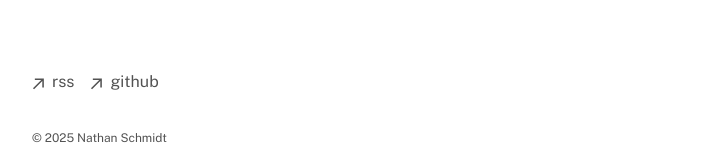
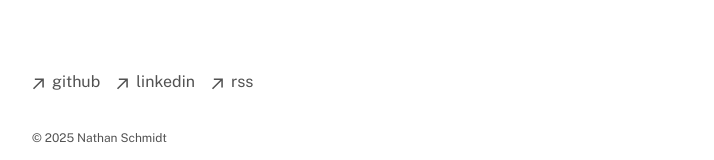
Before and after one commit to nathan-schmidt-viget/nathan-blog, a Next.js app: page / in a window 1280 px wide. Shown: the part 1014-1174 px from the top of the page, without its empty margins (280-994 px from the left). Built offline with nearby package versions, Linux system fonts and the light colour scheme.

Commit message:
[n/a] Adding linked in to footer

```diff
--- a/app/components/footer.tsx
+++ b/app/components/footer.tsx
@@ -24,10 +24,10 @@
             className='flex items-center transition-all hover:text-neutral-800 dark:hover:text-neutral-100'
             rel='noopener noreferrer'
             target='_blank'
-            href='/rss'
+            href='https://github.com/nathan-schmidt-viget'
           >
             <ArrowIcon />
-            <p className='ml-2 h-7'>rss</p>
+            <p className='ml-2 h-7'>github</p>
           </a>
         </li>
         <li>
@@ -35,10 +35,21 @@
             className='flex items-center transition-all hover:text-neutral-800 dark:hover:text-neutral-100'
             rel='noopener noreferrer'
             target='_blank'
-            href='https://github.com/nathan-schmidt-viget'
+            href='https://www.linkedin.com/in/nathanschmidtdeveloper/'
           >
             <ArrowIcon />
-            <p className='ml-2 h-7'>github</p>
+            <p className='ml-2 h-7'>linkedin</p>
+          </a>
+        </li>
+        <li>
+          <a
+            className='flex items-center transition-all hover:text-neutral-800 dark:hover:text-neutral-100'
+            rel='noopener noreferrer'
+            target='_blank'
+            href='/rss'
+          >
+            <ArrowIcon />
+            <p className='ml-2 h-7'>rss</p>
           </a>
         </li>
       </ul>
```
